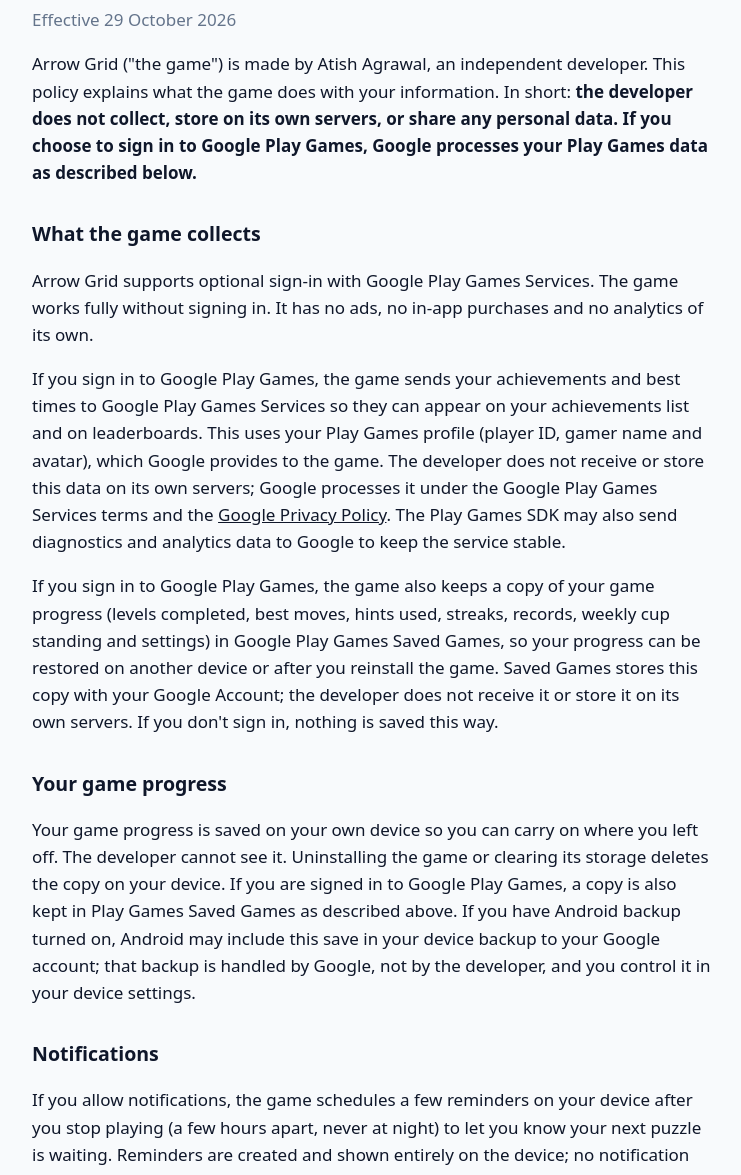
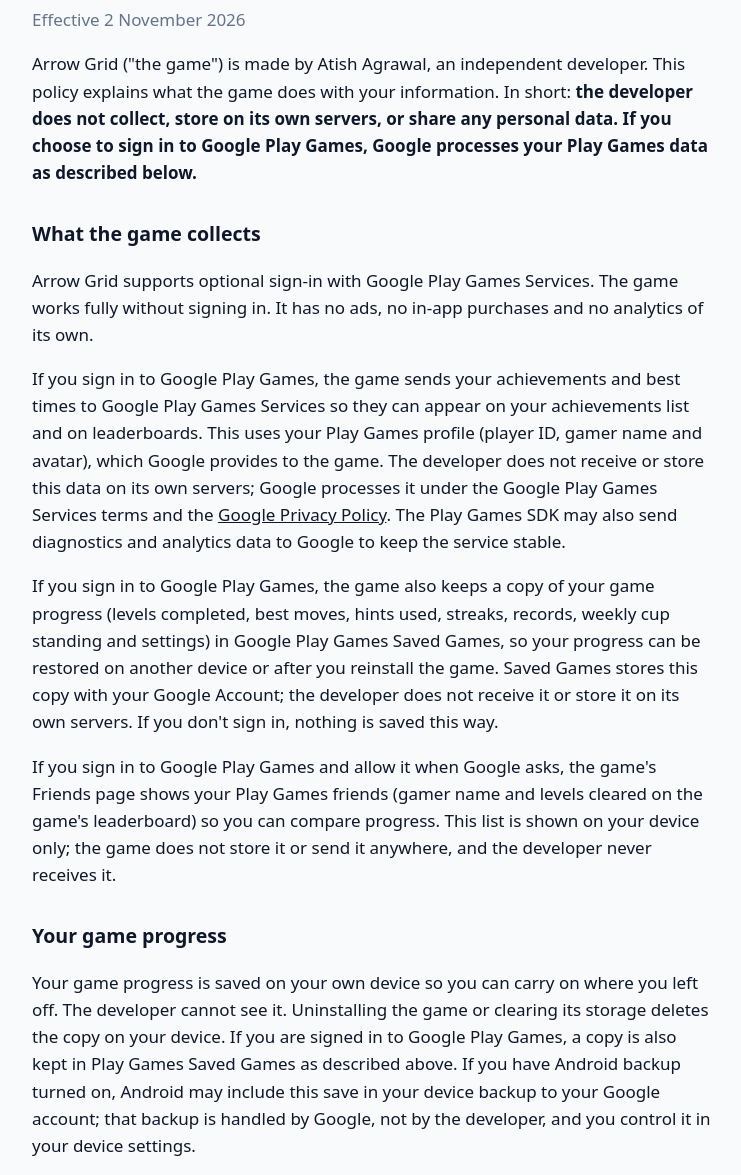
Before and after one commit to atishagrawal/arrowgrid-privacy, a plain HTML site: page index.html in a window 1280 px wide. Shown: the part 107-1282 px from the top of the page, without its empty margins (268-1009 px from the left). Drawn offline with Linux system fonts and the light colour scheme.

Commit message:
docs: privacy policy covers the Friends page

```diff
--- a/index.html
+++ b/index.html
@@ -18,7 +18,7 @@
 <body>
 <main>
 <h1>Arrow Grid — Privacy Policy</h1>
-<p class="date">Effective 29 October 2026</p>
+<p class="date">Effective 2 November 2026</p>
 
 <p>Arrow Grid ("the game") is made by Atish Agrawal, an independent developer. This policy explains what the game
 does with your information. In short: <strong>the developer does not collect, store on its own servers, or share
@@ -39,6 +39,9 @@
 progress can be restored on another device or after you reinstall the game. Saved Games stores this copy with your
 Google Account; the developer does not receive it or store it on its own servers. If you don't sign in, nothing is
 saved this way.</p>
+<p>If you sign in to Google Play Games and allow it when Google asks, the game's Friends page shows your Play Games
+friends (gamer name and levels cleared on the game's leaderboard) so you can compare progress. This list is
+shown on your device only; the game does not store it or send it anywhere, and the developer never receives it.</p>
 
 <h2>Your game progress</h2>
 <p>Your game progress is saved on your own device so you can carry on where you left off. The developer cannot see
```
